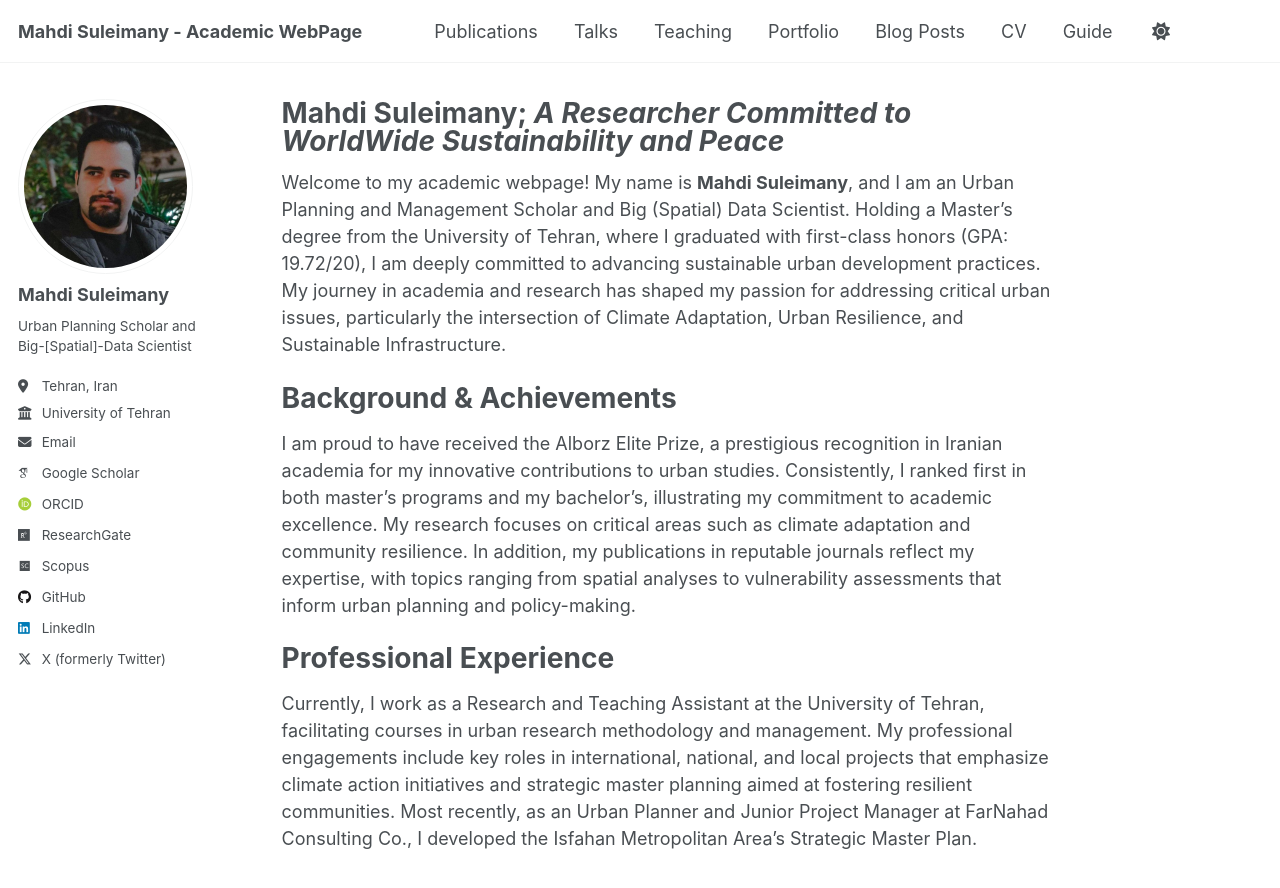
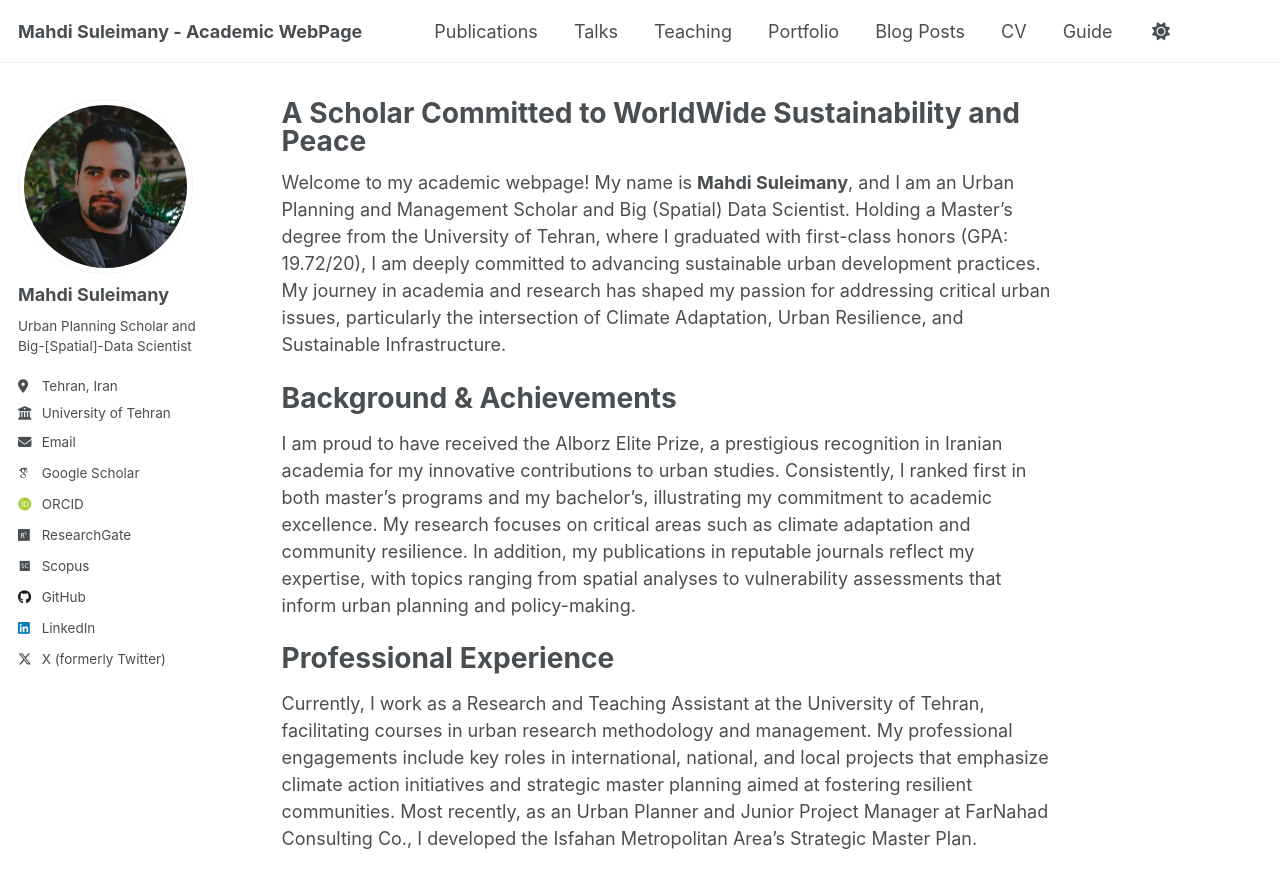
Before and after one commit to mo-soleimani/mo-soleimani.github.io, a Jekyll site: the page built from _pages/about.md, in a window 1280 px wide and 900 px high. Shown: the top 888 px of the window. Built offline with Jekyll 4.4.1, drawn with Linux system fonts in a browser that asks for light colours; some web fonts are replaced.

Commit message:
update about.md

```diff
--- a/_pages/about.md
+++ b/_pages/about.md
@@ -1,6 +1,6 @@
 ---
 permalink: /
-title: "Mahdi Suleimany; *A Researcher Committed to WorldWide Sustainability and Peace*"
+title: "A Scholar Committed to WorldWide Sustainability and Peace"
 author_profile: true
 redirect_from:
   - /about/
```
